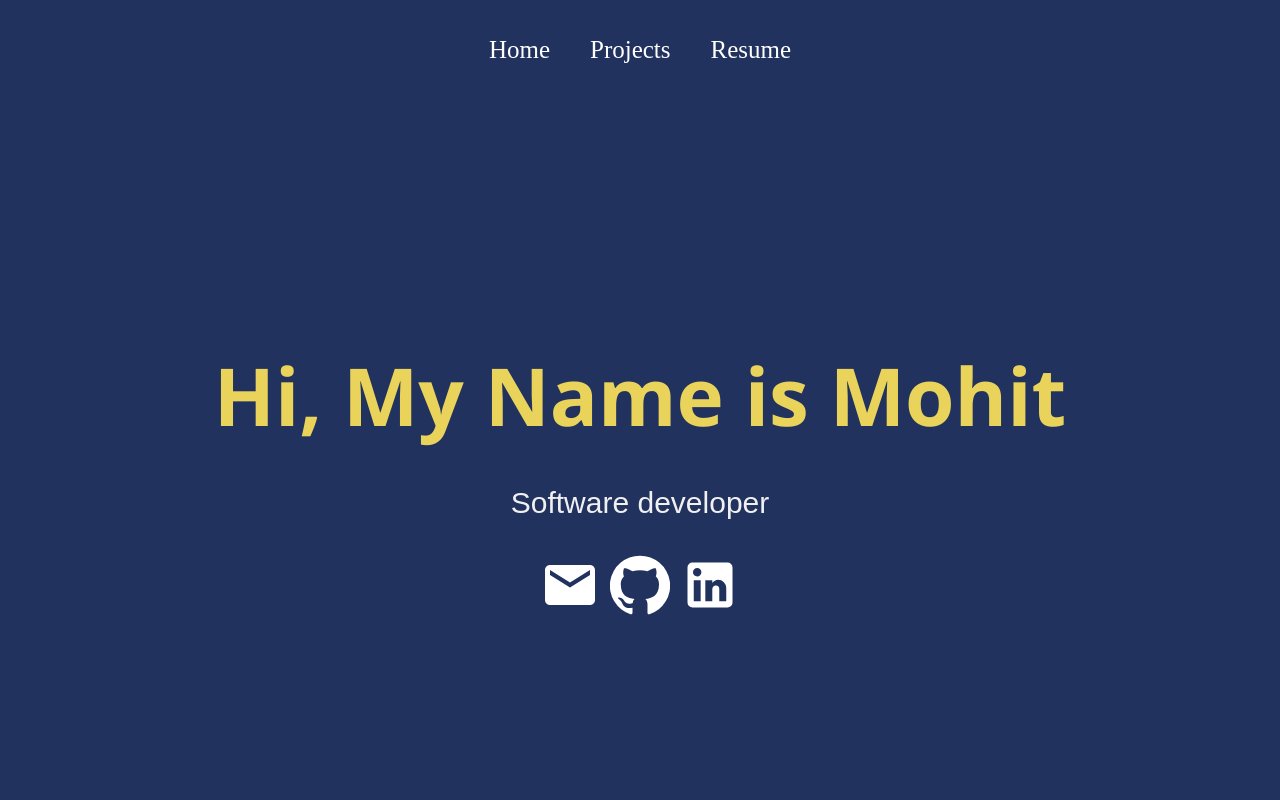
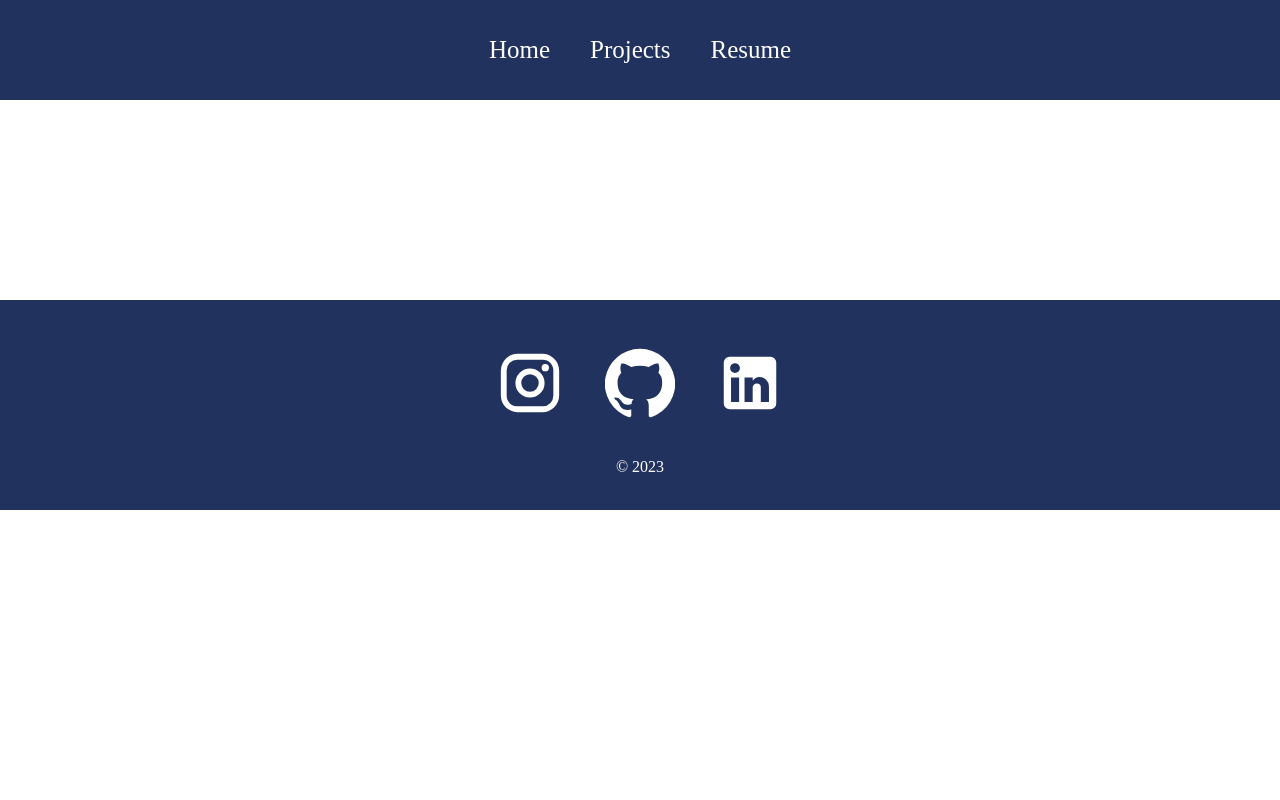
Before and after one commit to mohitbish/Portfolio, a React (Create React App) app: page / in a window 1280 px wide. Shown: the top 800 px of the page. Built offline with nearby package versions, Linux system fonts and the light colour scheme.

Commit message:
gh published

```diff
--- a/src/App.js
+++ b/src/App.js
@@ -14,7 +14,7 @@
       <Router>
         <Navbar />
         <Routes>
-            <Route path="/" element={<Home />}/>
+            <Route path="/Portfolio" element={<Home />}/>
             <Route path="/resume" element={<Resume />}/>
             <Route path="/projects" element={<Projects />}/>
             <Route path="/project/:id" element={<ProjectDisplay />} />
```
